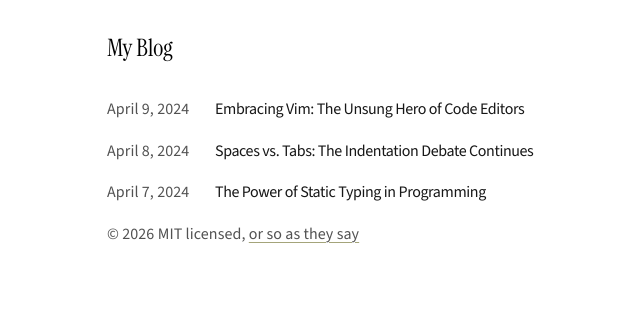
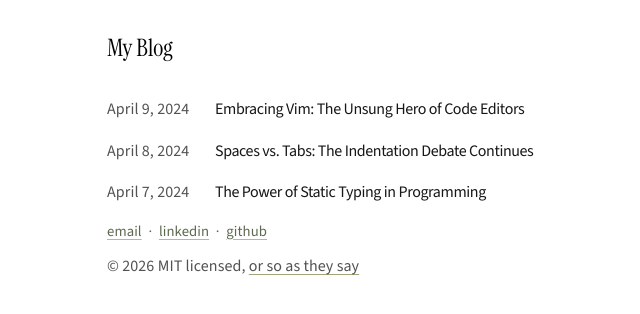
Before and after one commit to saykig/sarakim23, a Next.js app: page /blog in a window 1280 px wide. Shown: the top 314 px of the page, without its empty margins (245-885 px from the left). Built offline with nearby package versions, Linux system fonts and the light colour scheme.

Commit message:
Move contact links into site footer

```diff
--- a/app/components/about-section.tsx
+++ b/app/components/about-section.tsx
@@ -46,18 +46,6 @@ export function AboutSection() {
                 very passionate about something, I’d like to hear about it.
               </p>
 
-              <p className="about-links" aria-label="Places to find Sara online">
-                email <span aria-hidden="true">·</span> linkedin{' '}
-                <span aria-hidden="true">·</span>{' '}
-                <a
-                  href="https://github.com/saykig"
-                  target="_blank"
-                  rel="noopener noreferrer"
-                >
-                  github
-                </a>{' '}
-                <span aria-hidden="true">·</span> substack
-              </p>
               <p className="about-signoff">Thanks for dropping by :)</p>
             </div>
           </AccordionContent>
--- /dev/null
+++ b/app/components/contact-links.tsx
@@ -0,0 +1,31 @@
+'use client'
+
+import { Tooltip } from '@/components/ui/tooltip-card'
+
+export function ContactLinks() {
+  return (
+    <nav className="footer-contact-links" aria-label="Find Sara online">
+      <Tooltip content="email: sarakim203@gmail.com">
+        <button type="button" className="footer-contact-email">
+          email
+        </button>
+      </Tooltip>
+      <span aria-hidden="true">·</span>
+      <a
+        href="https://www.linkedin.com/in/sarakim203/"
+        target="_blank"
+        rel="noopener noreferrer"
+      >
+        linkedin
+      </a>
+      <span aria-hidden="true">·</span>
+      <a
+        href="https://github.com/saykig"
+        target="_blank"
+        rel="noopener noreferrer"
+      >
+        github
+      </a>
+    </nav>
+  )
+}
--- a/app/components/footer.tsx
+++ b/app/components/footer.tsx
@@ -1,11 +1,15 @@
 import { LicenseEasterEgg } from './license-easter-egg'
+import { ContactLinks } from './contact-links'
 
 export default function Footer() {
   return (
     <footer className="site-footer mb-16">
-      <p className="text-neutral-600 dark:text-neutral-300">
-        © {new Date().getFullYear()} MIT licensed, <LicenseEasterEgg />
-      </p>
+      <div className="site-footer-inner">
+        <ContactLinks />
+        <p className="text-neutral-600 dark:text-neutral-300">
+          © {new Date().getFullYear()} MIT licensed, <LicenseEasterEgg />
+        </p>
+      </div>
     </footer>
   )
 }
--- a/app/global.css
+++ b/app/global.css
@@ -197,24 +197,104 @@ body:has(.soft-atlas-page) ::selection {
 }
 
 body:has(.soft-atlas-page) > main > .site-footer {
-  position: fixed;
-  bottom: 0;
-  left: 0;
+  position: relative;
   z-index: 5;
-  width: auto;
-  margin: 0;
-  padding: 0 0 1rem 1.25rem;
+  width: 100vw;
+  margin: 0 calc(50% - 50vw) 4rem;
+  padding: 0;
   color: var(--atlas-sage);
   font-family: var(--font-source-sans), Arial, sans-serif;
   font-size: 0.72rem;
   font-weight: 400;
   letter-spacing: 0.01em;
   line-height: 1;
-  pointer-events: none;
+  pointer-events: auto;
 }
 
 body:has(.soft-atlas-page) > main > .site-footer p {
   color: inherit !important;
+}
+
+body:has(.soft-atlas-page) > main > .site-footer .site-footer-inner {
+  width: min(100%, 80rem);
+  margin-inline: auto;
+  padding-inline: clamp(2rem, 4.5vw, 4.5rem);
+}
+
+.site-footer-inner {
+  display: flex;
+  flex-direction: column;
+  align-items: flex-start;
+  gap: 0.75rem;
+}
+
+.footer-contact-links {
+  display: flex;
+  align-items: baseline;
+  gap: 0.42rem;
+  color: var(--atlas-ink-soft);
+  font-size: 0.92rem;
+  font-weight: 350;
+  line-height: 1.4;
+}
+
+.footer-contact-links a,
+.footer-contact-email {
+  color: inherit;
+  text-decoration: underline;
+  text-decoration-color: rgb(80 99 75 / 45%);
+  text-underline-offset: 0.2em;
+  transition: color 180ms ease, text-decoration-color 180ms ease;
+}
+
+.footer-contact-email {
+  appearance: none;
+  border: 0;
+  background: transparent;
+  padding: 0;
+  cursor: help;
+  font: inherit;
+}
+
+.footer-contact-links a:hover,
+.footer-contact-links a:focus-visible,
+.footer-contact-email:hover,
+.footer-contact-email:focus-visible {
+  color: var(--atlas-ink);
+  text-decoration-color: currentColor;
+}
+
+.footer-contact-links a:focus-visible,
+.footer-contact-email:focus-visible {
+  outline: 1px solid currentColor;
+  outline-offset: 0.2rem;
+}
+
+.tooltip-card-trigger {
+  display: inline-block;
+}
+
+.contact-tooltip-card {
+  position: fixed;
+  z-index: 60;
+  display: block;
+  width: 15rem;
+  overflow: hidden;
+  border: 1px solid rgb(80 99 75 / 24%);
+  background: var(--atlas-cream);
+  box-shadow: 0 0.45rem 1.2rem rgb(51 68 52 / 12%);
+  color: var(--atlas-ink-soft);
+  pointer-events: none;
+}
+
+.contact-tooltip-content {
+  display: block;
+  padding: 0.72rem 0.82rem;
+  font-family: var(--font-source-sans), Arial, sans-serif;
+  font-size: 0.84rem;
+  font-weight: 350;
+  line-height: 1.4;
+  white-space: nowrap;
 }
 
 .license-easter-egg {
@@ -724,30 +804,6 @@ body:has(.soft-atlas-page) > main > .site-footer p {
   margin-top: 1.65rem;
 }
 
-.about-links {
-  padding-top: 1.5rem;
-  color: var(--atlas-ink-soft);
-  font-size: 0.92rem;
-  font-weight: 350;
-}
-
-.about-links a {
-  text-decoration: underline;
-  text-decoration-color: rgb(80 99 75 / 45%);
-  text-underline-offset: 0.2em;
-  transition: color 180ms ease, text-decoration-color 180ms ease;
-}
-
-.about-links a:hover {
-  color: var(--atlas-ink);
-  text-decoration-color: currentColor;
-}
-
-.about-links a:focus-visible {
-  outline: 1px solid currentColor;
-  outline-offset: 3px;
-}
-
 .about-signoff {
   color: var(--atlas-sage);
   font-size: 0.92rem;
@@ -846,6 +902,11 @@ body:has(.soft-atlas-page) > main > .site-footer p {
     padding-inline: 0;
   }
 
+  body:has(.soft-atlas-page) > main > .site-footer .site-footer-inner {
+    width: calc(100vw - 2.5rem);
+    padding-inline: 0;
+  }
+
   .about-section {
     padding-bottom: 6rem;
   }
@@ -860,7 +921,8 @@ body:has(.soft-atlas-page) > main > .site-footer p {
   .atlas-marker-face,
   .atlas-marker-centre,
   .atlas-marker-tooltip,
-  .about-links a {
+  .footer-contact-links a,
+  .footer-contact-email {
     transition-duration: 0ms;
   }
 }
--- /dev/null
+++ b/components/ui/tooltip-card.tsx
@@ -0,0 +1,131 @@
+'use client'
+
+import { AnimatePresence, motion, useReducedMotion } from 'motion/react'
+import {
+  cloneElement,
+  useId,
+  useLayoutEffect,
+  useRef,
+  useState,
+  type ReactElement,
+  type ReactNode,
+} from 'react'
+
+const CARD_WIDTH = 240
+const VIEWPORT_GUTTER = 12
+const POINTER_OFFSET = 12
+
+type TooltipProps = {
+  content: ReactNode
+  children: ReactElement<{ 'aria-describedby'?: string }>
+  containerClassName?: string
+}
+
+function clamp(value: number, min: number, max: number) {
+  return Math.min(Math.max(value, min), max)
+}
+
+export function Tooltip({
+  content,
+  children,
+  containerClassName,
+}: TooltipProps) {
+  const tooltipId = useId()
+  const cardRef = useRef<HTMLSpanElement>(null)
+  const reduceMotion = useReducedMotion()
+  const [isVisible, setIsVisible] = useState(false)
+  const [height, setHeight] = useState(0)
+  const [anchor, setAnchor] = useState({ x: 0, y: 0 })
+  const [position, setPosition] = useState({
+    left: VIEWPORT_GUTTER,
+    top: VIEWPORT_GUTTER,
+  })
+
+  const placeCard = (x: number, y: number, cardHeight = height) => {
+    const maxLeft = Math.max(
+      VIEWPORT_GUTTER,
+      window.innerWidth - CARD_WIDTH - VIEWPORT_GUTTER
+    )
+    const maxTop = Math.max(
+      VIEWPORT_GUTTER,
+      window.innerHeight - cardHeight - VIEWPORT_GUTTER
+    )
+    const preferredTop =
+      y + POINTER_OFFSET + cardHeight > window.innerHeight
+        ? y - cardHeight - POINTER_OFFSET
+        : y + POINTER_OFFSET
+
+    setAnchor({ x, y })
+    setPosition({
+      left: clamp(x + POINTER_OFFSET, VIEWPORT_GUTTER, maxLeft),
+      top: clamp(preferredTop, VIEWPORT_GUTTER, maxTop),
+    })
+  }
+
+  useLayoutEffect(() => {
+    if (!isVisible || !cardRef.current) return
+    const nextHeight = cardRef.current.scrollHeight
+    setHeight(nextHeight)
+    placeCard(anchor.x, anchor.y, nextHeight)
+  }, [anchor.x, anchor.y, content, isVisible])
+
+  return (
+    <span
+      className={['tooltip-card-trigger', containerClassName]
+        .filter(Boolean)
+        .join(' ')}
+      onPointerEnter={(event) => {
+        if (event.pointerType !== 'mouse') return
+        placeCard(event.clientX, event.clientY)
+        setIsVisible(true)
+      }}
+      onPointerMove={(event) => {
+        if (event.pointerType !== 'mouse' || !isVisible) return
+        placeCard(event.clientX, event.clientY)
+      }}
+      onPointerLeave={(event) => {
+        if (event.pointerType === 'mouse') setIsVisible(false)
+      }}
+      onPointerDown={(event) => {
+        if (event.pointerType === 'mouse') return
+        event.preventDefault()
+        const rect = event.currentTarget.getBoundingClientRect()
+        if (!isVisible) placeCard(rect.left + rect.width / 2, rect.top)
+        setIsVisible((current) => !current)
+      }}
+      onFocus={(event) => {
+        if (!(event.target as HTMLElement).matches(':focus-visible')) return
+        const rect = event.currentTarget.getBoundingClientRect()
+        placeCard(rect.left + rect.width / 2, rect.top)
+        setIsVisible(true)
+      }}
+      onBlur={() => setIsVisible(false)}
+      onKeyDown={(event) => {
+        if (event.key === 'Escape') setIsVisible(false)
+      }}
+    >
+      {cloneElement(children, { 'aria-describedby': tooltipId })}
+      <AnimatePresence>
+        {isVisible ? (
+          <motion.span
+            id={tooltipId}
+            ref={cardRef}
+            role="tooltip"
+            className="contact-tooltip-card"
+            initial={{ height: 0, opacity: 0 }}
+            animate={{ height, opacity: 1 }}
+            exit={{ height: 0, opacity: 0 }}
+            transition={
+              reduceMotion
+                ? { duration: 0 }
+                : { type: 'spring', stiffness: 200, damping: 24 }
+            }
+            style={{ left: position.left, top: position.top }}
+          >
+            <span className="contact-tooltip-content">{content}</span>
+          </motion.span>
+        ) : null}
+      </AnimatePresence>
+    </span>
+  )
+}
```
